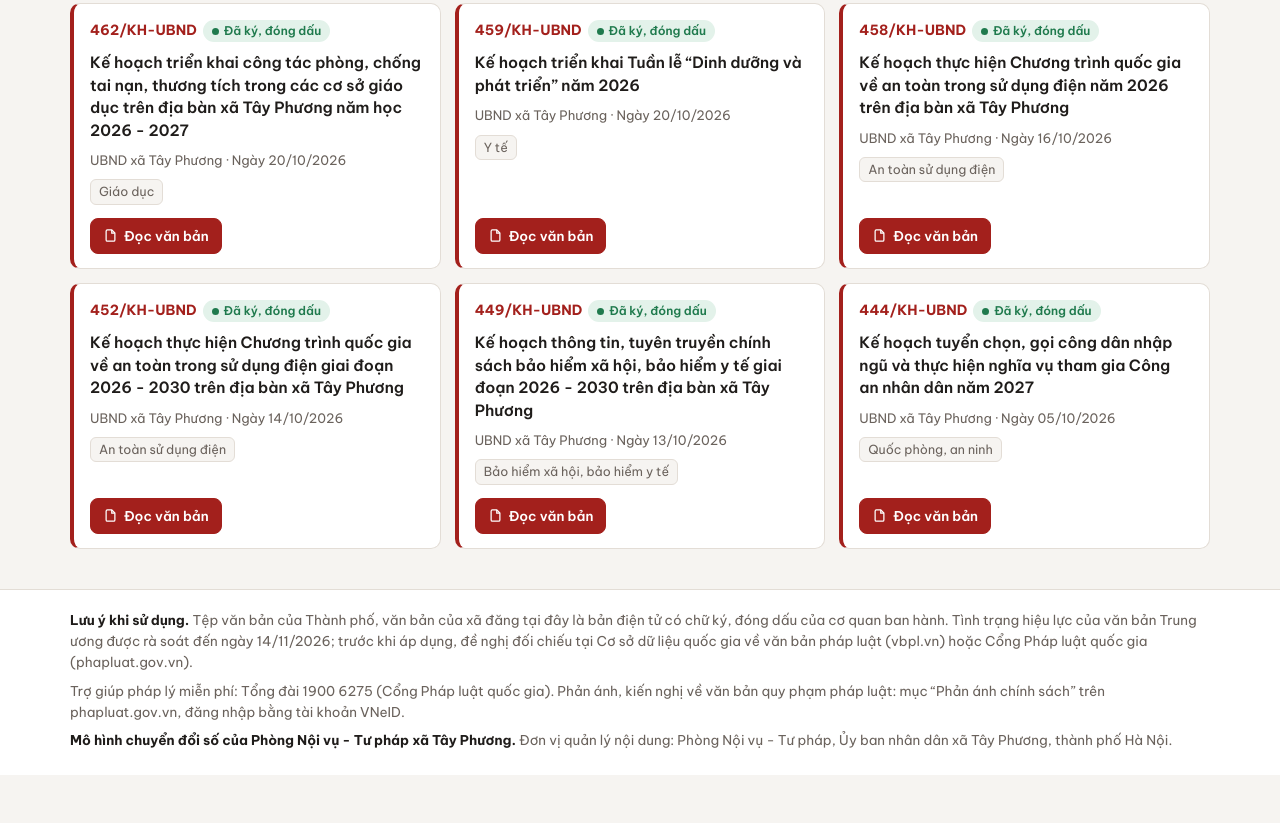
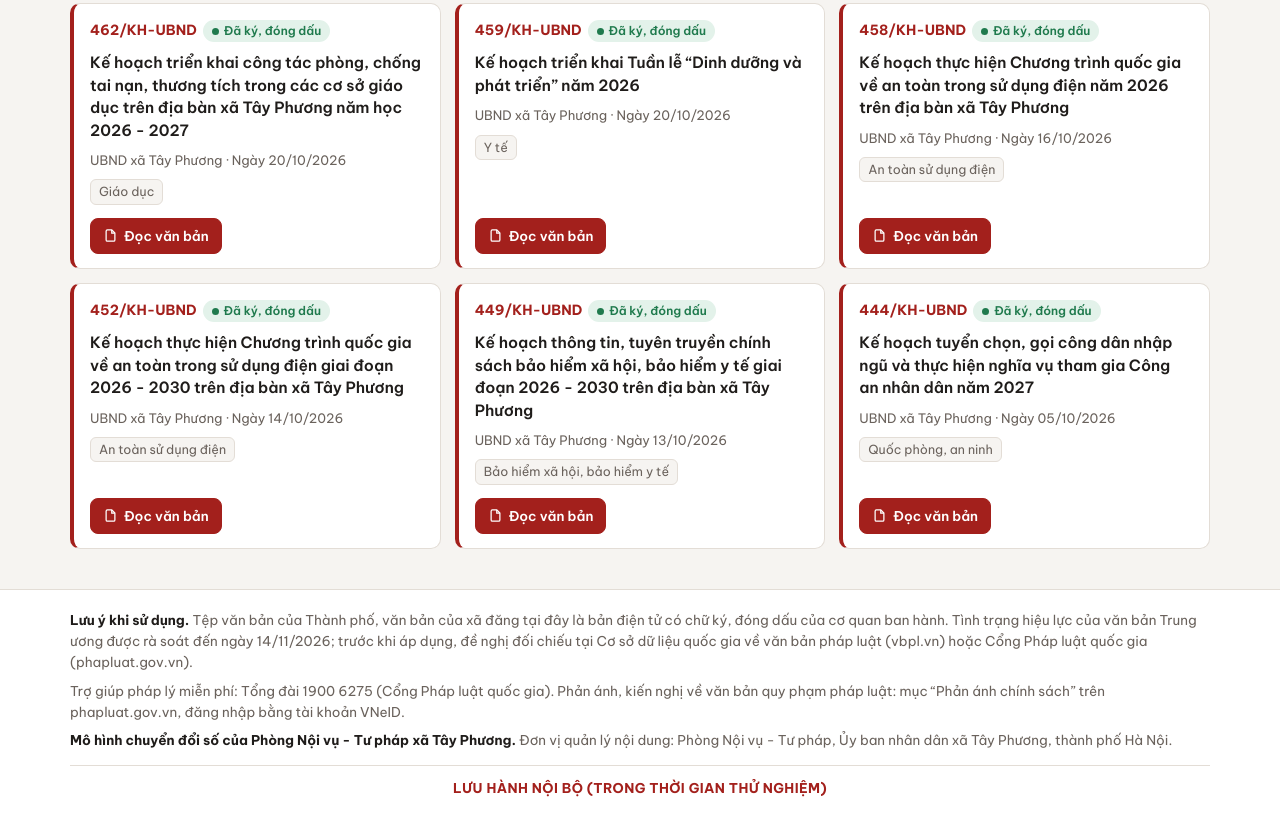
Before and after one commit to macbookhuong-cyber/tu-sach-phap-luat-tay-phuong, a plain HTML site: page index.html in a window 1280 px wide. Shown: the part 1475-2298 px from the top of the page. Before the commit the page ends 2250 px from the top, so only its background shows below. Drawn offline with Linux system fonts and the light colour scheme.

Commit message:
Add files via upload

```diff
--- a/index.html
+++ b/index.html
@@ -131,6 +131,7 @@ main{padding:22px 0 40px}
 footer{border-top:1px solid var(--line);background:var(--surface);font-size:13.5px;color:var(--muted)}
 footer .wrap{padding-top:20px;padding-bottom:24px;display:grid;gap:8px}
 footer b{color:var(--ink)}
+.internal{margin-top:6px;padding-top:12px;border-top:1px solid var(--line);text-align:center;font-weight:700;color:var(--accent);letter-spacing:.03em}
 .hidden{display:none !important}
 /* Trình đọc văn bản */
 .reader{position:fixed;inset:0;z-index:50;background:rgba(20,16,12,.72);display:flex;flex-direction:column}
@@ -179,6 +180,7 @@ footer b{color:var(--ink)}
   <div><b>Lưu ý khi sử dụng.</b> Tệp văn bản của Thành phố, văn bản của xã đăng tại đây là bản điện tử có chữ ký, đóng dấu của cơ quan ban hành. Tình trạng hiệu lực của văn bản Trung ương được rà soát đến ngày 14/11/2026; trước khi áp dụng, đề nghị đối chiếu tại Cơ sở dữ liệu quốc gia về văn bản pháp luật (vbpl.vn) hoặc Cổng Pháp luật quốc gia (phapluat.gov.vn).</div>
   <div>Trợ giúp pháp lý miễn phí: Tổng đài 1900 6275 (Cổng Pháp luật quốc gia). Phản ánh, kiến nghị về văn bản quy phạm pháp luật: mục “Phản ánh chính sách” trên phapluat.gov.vn, đăng nhập bằng tài khoản VNeID.</div>
   <div><b>Mô hình chuyển đổi số của Phòng Nội vụ - Tư pháp xã Tây Phương.</b> Đơn vị quản lý nội dung: Phòng Nội vụ - Tư pháp, Ủy ban nhân dân xã Tây Phương, thành phố Hà Nội.</div>
+  <div class="internal">LƯU HÀNH NỘI BỘ (TRONG THỜI GIAN THỬ NGHIỆM)</div>
 </div></footer>
 
 <div class="reader hidden" id="reader" role="dialog" aria-modal="true" aria-labelledby="readerCode">
```
